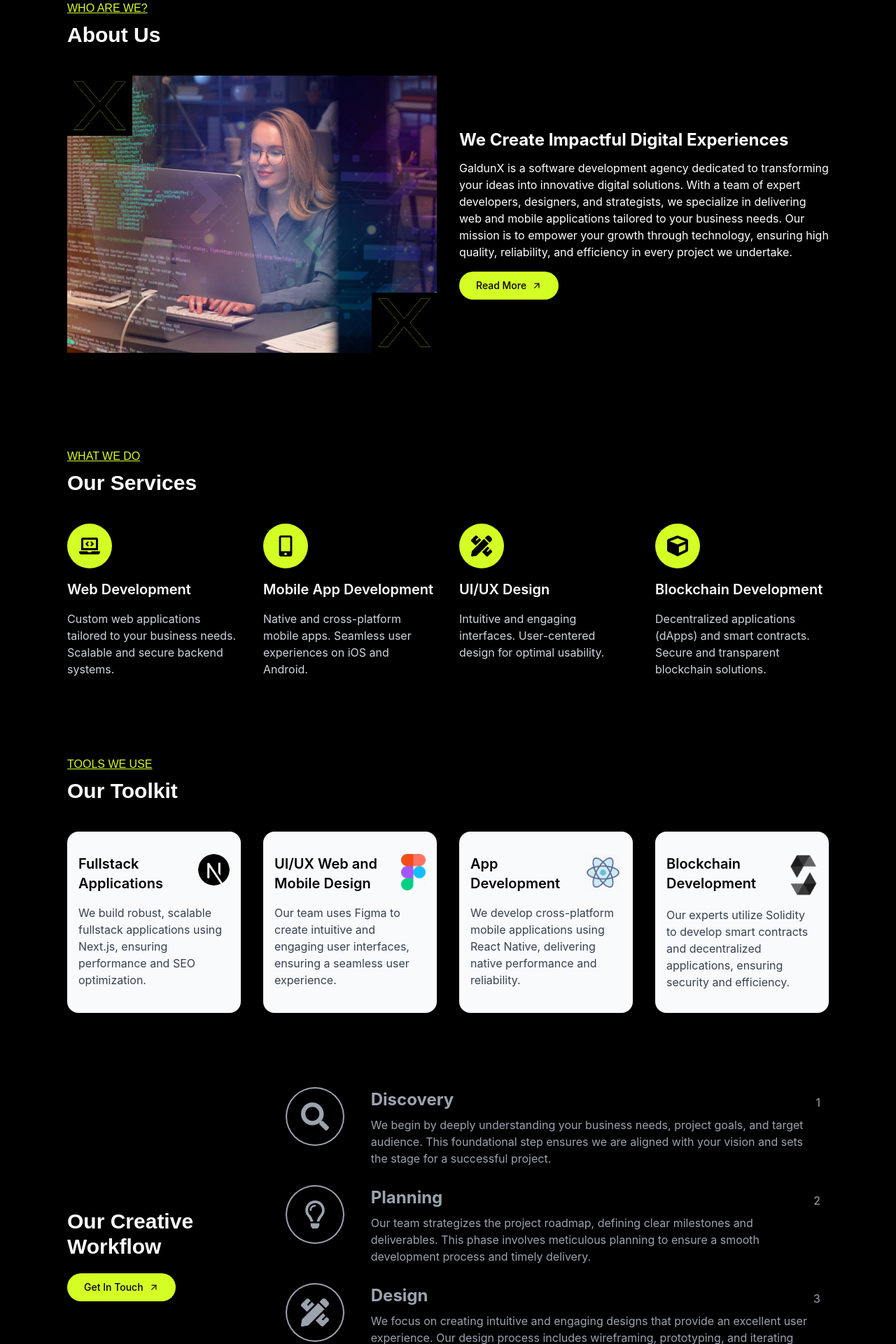
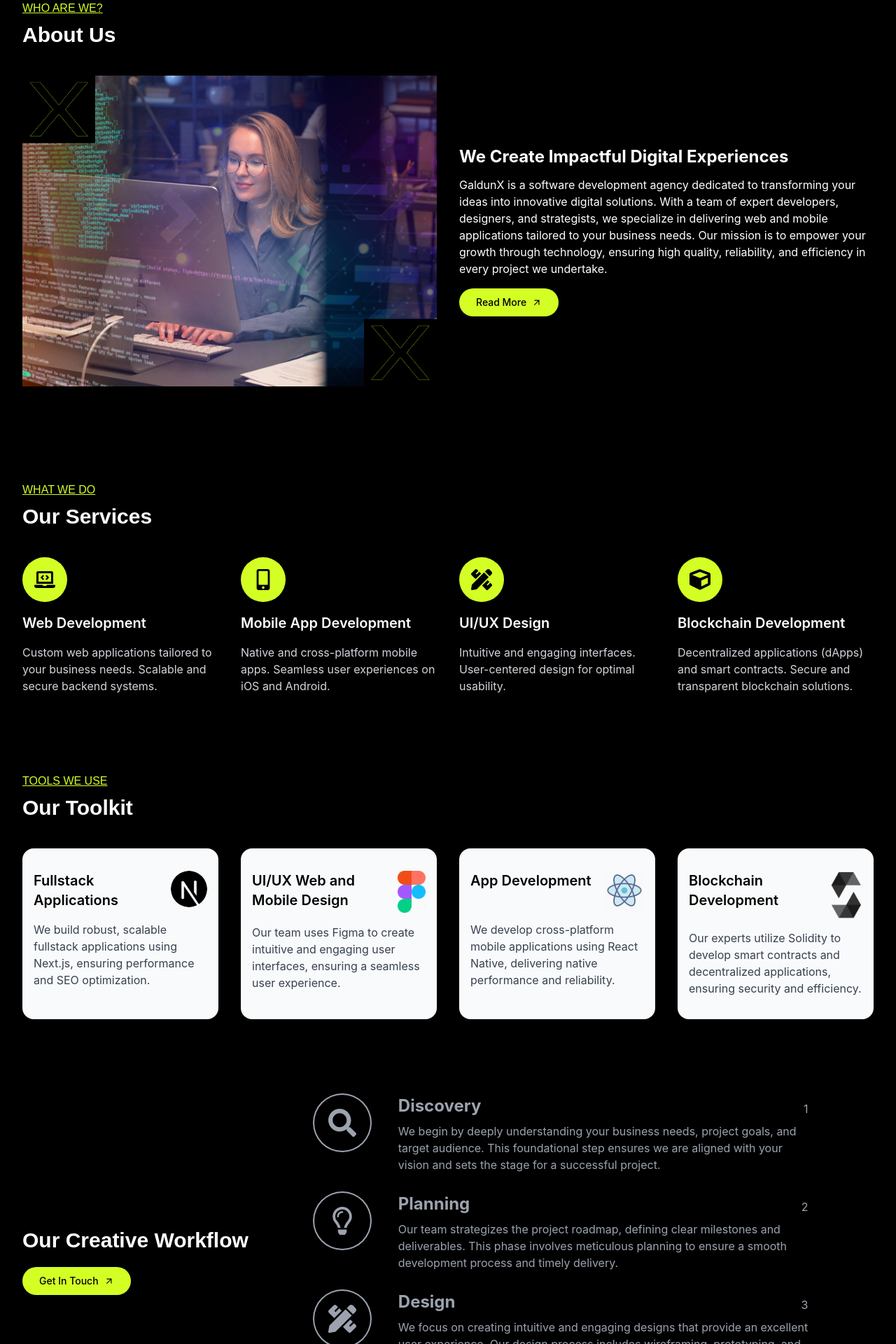
Before and after one commit to GALDUNX-CODE-LAB/galdunx, a React (Create React App) app: page / in a window 1280 px wide. Shown: the part 880-2800 px from the top of the page at 70% size. Built offline with nearby package versions, Linux system fonts and the light colour scheme.

Commit message:
home page width

```diff
--- a/src/Components/Home/AboutIntro.jsx
+++ b/src/Components/Home/AboutIntro.jsx
@@ -7,7 +7,7 @@ import { Link } from "react-router-dom";
 export default function AboutIntro() {
   return (
     <section className="py-20 bg-black text-white" id="about-intro">
-      <div className="container max-w-6xl">
+      <div className="container max-w-7xl">
         <div className="mb-10">
           <h2 className="text-pry underline mb-2">WHO ARE WE?</h2>
           <h3 className="text-3xl font-bold">About Us</h3>
--- a/src/Components/Home/ToolsWeUse.jsx
+++ b/src/Components/Home/ToolsWeUse.jsx
@@ -39,7 +39,7 @@ function ToolsWeUse() {
 
   return (
     <section className="py-14 bg-black text-white">
-      <div className="container max-w-6xl">
+      <div className="container max-w-7xl">
         <div className="mb-10">
           <h2 className="text-pry underline mb-2">TOOLS WE USE</h2>
           <h3 className="text-3xl font-bold">Our Toolkit</h3>
--- a/src/Components/Home/WhatWeDo.jsx
+++ b/src/Components/Home/WhatWeDo.jsx
@@ -38,7 +38,7 @@ function WhatWeDo() {
 
   return (
     <section className="py-14 bg-black text-white">
-      <div className="container max-w-6xl">
+      <div className="container max-w-7xl">
         <div className="mb-10">
           <h2 className="text-pry underline mb-2">WHAT WE DO</h2>
           <h3 className="text-3xl font-bold">Our Services</h3>
--- a/src/Pages/HomeFile/Envisionpage.js
+++ b/src/Pages/HomeFile/Envisionpage.js
@@ -4,7 +4,7 @@ import { think } from "../../Components/Data/Arrays";
 const Envisionpage = () => {
   return (
     <section className="bg-black text-white py-20">
-      <div className="container max-w-6xl grid grid-cols-1 gap-y-8 gap-x-4 md:grid-cols-3">
+      <div className="container max-w-7xl grid grid-cols-1 gap-y-8 gap-x-4 md:grid-cols-3">
         {think.map((x, index) => {
           return (
             <div
--- a/src/Pages/HomeFile/Essential.js
+++ b/src/Pages/HomeFile/Essential.js
@@ -61,8 +61,8 @@ const Essential = () => {
   ];
   return (
     <section className="bg-black py-10">
-      <div className="container max-w-6xl flex-col md:flex-row flex gap-10  md:items-center">
-        <div className="w-[100%] md:w-[25%]  text-white space-y-5">
+      <div className="container max-w-7xl flex-col md:flex-row flex gap-10  md:items-center">
+        <div className="w-[100%] md:w-[30%]  text-white space-y-5">
           <h3 className="text-3xl font-bold">Our Creative Workflow</h3>
           <div>
             <Link to="/contact">
@@ -73,7 +73,7 @@ const Essential = () => {
           </div>
           {/* <button className='bg-[#7a58ff] px-4 py-2.5 rounded-3xl text-white text-[25px] md:text-sm'> </button>÷ */}
         </div>
-        <div className="w-[100%] md:w-[75%] flex items-center  py-3 px-3  flex-col gap-7  first">
+        <div className="w-[100%] md:w-[60%] flex items-center  py-3 px-3  flex-col gap-7  first">
           {processes.map((process) => {
             return (
               <div
```
